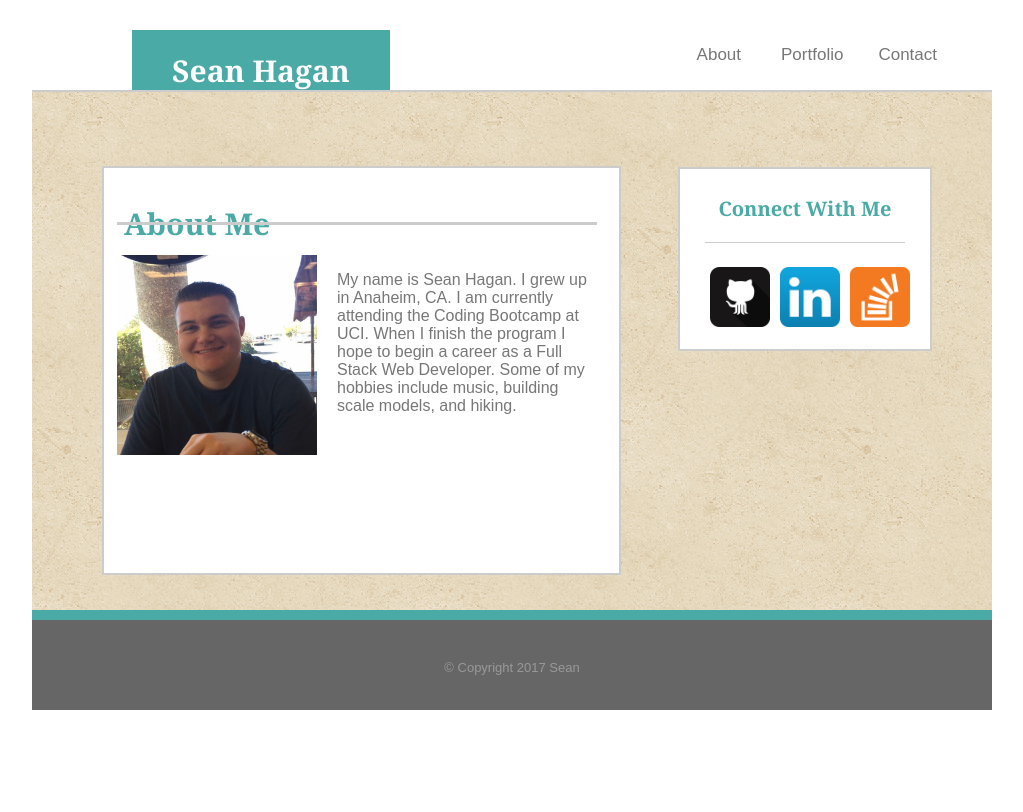
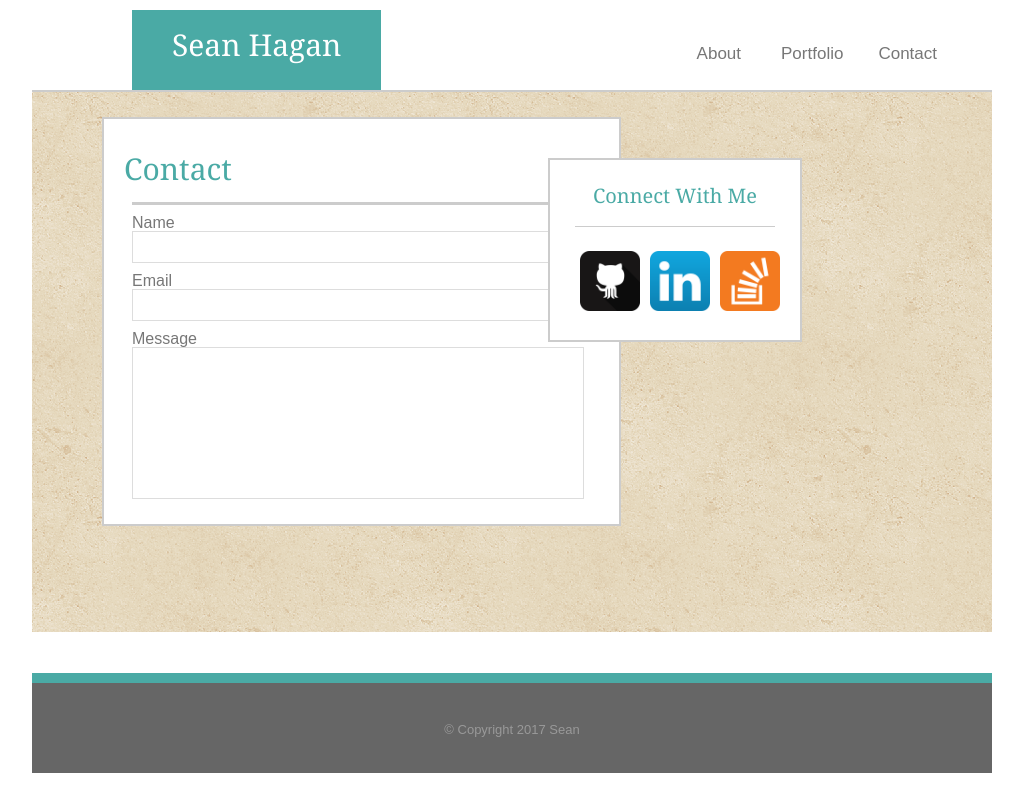
Before and after one commit to sphagan1088/Basic-Portfolio, a plain HTML site: page contact.html in a window 1280 px wide. Shown: the whole page, without its empty margins (128-1151 px from the left). Drawn offline with Linux system fonts and the light colour scheme.

Commit message:
made contact

```diff
--- a/assets/css/style.css
+++ b/assets/css/style.css
@@ -105,7 +105,7 @@ h2 {
 	border-width:2px;
 	border-color:#cccccc;
 	border-style: solid;
-	position: relative;
+	position: absolute;
 	padding-top: 35px;
 	padding-left: 20px;
 	padding-bottom: 20px;
@@ -156,9 +156,9 @@ h3 {
 
 
 aside {
-	position: relative;
-	bottom: 664px;
-	right:60px;
+	position: absolute;
+	bottom: 458px;
+	right: 350px;
 	background-color: #ffffff;
 	width: 250px;
 	height: 180px;
@@ -193,11 +193,52 @@ aside {
 	height:60px;
 }
 
+.contactform {
+	position: relative;
+	border-top-style: solid;
+	border-top-color:  #cccccc;
+	border-top-width: 3px;
+	bottom:420px;
+	left: 100px;
+	font-family: font-family: 'Arial', 'Helvetica Neue', Helvetica, sans-serif;
+	color: #777777;
+	width: 452px;
+	padding-top: 10px;
+}
+
+.box1 {
+	width: 450px;
+	border-style: solid;
+	border-color: #dddddd;
+	border-width: 1px;
+	height: 30px;
+	margin-bottom: 10px;
+}
+
+.box2 {
+	width: 450px;
+	border-style: solid;
+	border-color: #dddddd;
+	border-width: 1px;
+	height: 30px;
+	margin-bottom: 10px;
+
+}
+
+.box3 {
+	width: 450px;
+	border-style: solid;
+	border-color: #dddddd;
+	border-width: 1px;
+	height: 150px;
+}
+
+
 footer {
 
 	text-align: center;
-	position: relative;
-	bottom: 405px;
+	position: absolute;
+	bottom: 27px;
 	background-color: #666666;
 	width:960px;
 	height: 40px;
--- a/contact.html
+++ b/contact.html
@@ -3,6 +3,7 @@
 
 <head>
     <title>Portfolio</title>
+    <link rel="stylesheet" type="text/css" href="./assets/css/reset.css">
     <link rel="stylesheet" type="text/css" href="./assets/css/style.css">
 </head>
 <body>
@@ -25,17 +26,30 @@
   </nav>
 
    <div class="section">
-   	<h2>About Me</h2>
 
- </div>
-
-  <div class="article">
-    <img src="./assets/images/image1.jpg">
-    <p>
-My name is Sean Hagan. I grew up in Anaheim, CA. I am currently attending the Coding Bootcamp at UCI. When I finish the program I hope to begin a career as a Full Stack Web Developer. Some of my hobbies include music, building scale models, and hiking.
-  </p>
+     <h2>Contact</h2>
+   </div>
 
 
+   <div class="contactform">
+
+    <div class="name">
+      <p>Name</p>
+      <div class="box1"></div>
+    </div>
+
+
+
+    <div class="email">
+      <p>Email</p>
+      <div class="box2"></div>
+    </div>
+
+    <div class="message">
+
+    <p>Message</p>
+    <div class="box3"></div>
+    </div>
   </div>
 
 
```
Also changed, not shown: index.html (+1 -1 lines).
